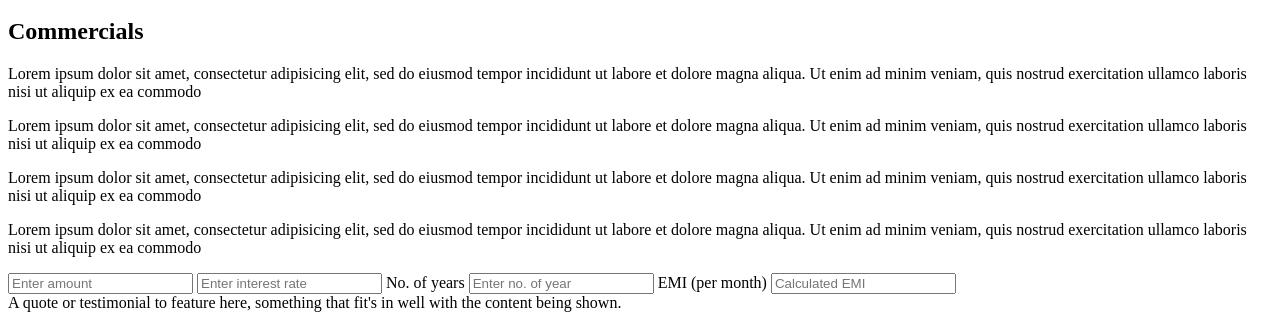
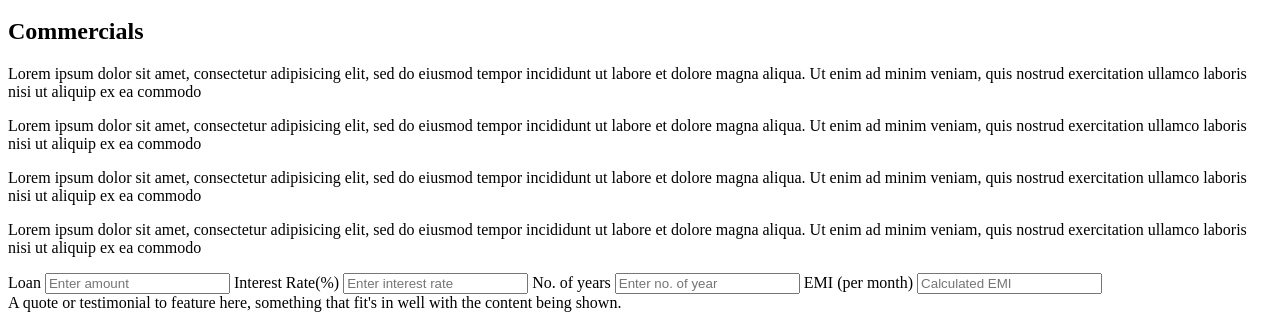
Before and after one commit to guptavishalprdxn/Godrej-Properties, a plain HTML site: page index.html in a window 1280 px wide. Shown: the part 565-885 px from the top of the page. Drawn offline with Linux system fonts and the light colour scheme.

Commit message:
Label of forms updated

```diff
--- a/index.html
+++ b/index.html
@@ -78,13 +78,14 @@
 		<!--end commercial area -->
 		<!-- commerical form -->
 			<section class="commercial-form">
+			<form method="post">
 				<div class="form-area">
-					<label for="loan-field"></label>
-					<input type="number" name="loan" id="loan-field" placeholder="Enter amount">
-					<label for="interest-rate"></label>
-					<input type="number" name="interest_rate" id="interest-rate" placeholder="Enter interest rate">
+					<label for="loan-field">Loan</label>
+					<input type="number" name="loan" id="loan-field" placeholder="Enter amount" required>
+					<label for="interest-rate">Interest Rate(%)</label>
+					<input type="number" name="interest_rate" id="interest-rate" placeholder="Enter interest rate" required>
 					<label for="no-of-year">No. of years</label>
-					<input type="number" name="no_year" id="no-of-year" placeholder="Enter no. of year">
+					<input type="number" name="no_year" id="no-of-year" placeholder="Enter no. of year" required>
 					<label for="emi">EMI (per month)</label>
 					<input type="number" name="emi" id="emi" placeholder="Calculated EMI">
 				</div>
@@ -92,15 +93,13 @@
 		<!-- end commerical form -->
 		</section>
 		<!-- end commercial -->
-			<!-- testimonial -->
+		<!-- testimonial -->
 			<section class="testimonial">
 				<i class="fa fa-quote-left" aria-hidden="true"></i>
 				A quote or testimonial to feature here, something that fit's in well with the content being shown.
 				<i class="fa fa-quote-right" aria-hidden="true"></i>
 			</section>
-			<!-- end testimonial -->
-
-
+		<!-- end testimonial -->
 		</div>
 	<!-- end container -->
 </body>
```
